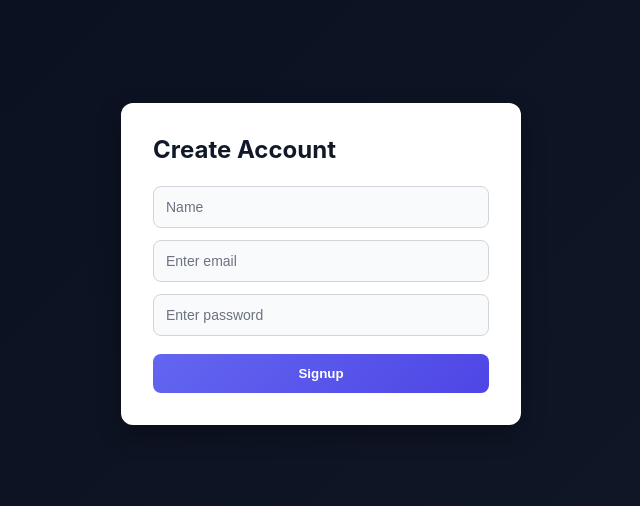
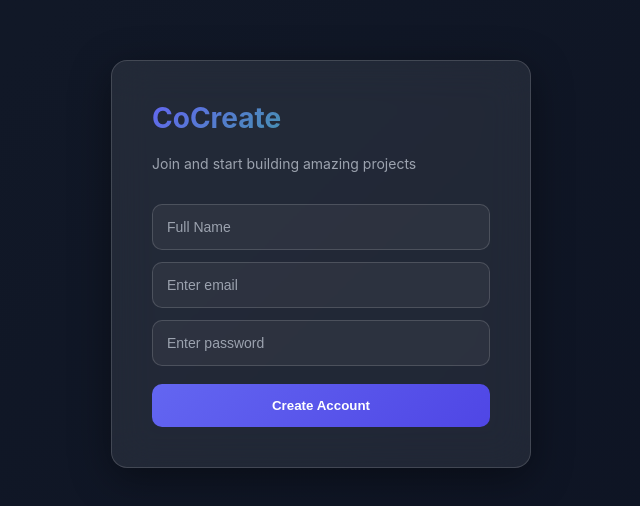
Before and after one commit to malviya-rajveer/cocreate, a Next.js app: page /signup in a window 1280 px wide. Shown: the part 136-642 px from the top of the page, without its empty margins (319-959 px from the left). Built offline with nearby package versions, Linux system fonts and the light colour scheme.

Commit message:
fixed ui

```diff
--- a/app/globals.css
+++ b/app/globals.css
@@ -301,3 +301,198 @@ body {
   justify-content: center;
   align-items: center;
 }
+
+/* Reset */
+* {
+  box-sizing: border-box;
+  margin: 0;
+  padding: 0;
+}
+
+/* Body */
+body {
+  background: linear-gradient(135deg, #0a0f1f, #111827);
+  color: #ffffff;
+  font-family: Inter, system-ui, -apple-system, sans-serif;
+}
+
+/* Card container */
+.auth-card {
+  background: #ffffff;
+  color: #111827; /* FIX: dark text inside white card */
+  padding: 32px;
+  border-radius: 12px;
+  width: 100%;
+  max-width: 400px;
+  box-shadow: 0 10px 25px rgba(0,0,0,0.3);
+}
+
+/* Inputs */
+.auth-input {
+  width: 100%;
+  padding: 12px;
+  margin-top: 12px;
+  border-radius: 8px;
+  border: 1px solid #d1d5db;
+  background: #f9fafb;
+  color: #111827; /* FIX: readable text */
+  font-size: 14px;
+}
+
+.auth-input::placeholder {
+  color: #6b7280;
+}
+
+/* Button */
+.auth-button {
+  width: 100%;
+  margin-top: 18px;
+  padding: 12px;
+  border-radius: 8px;
+  border: none;
+  background: linear-gradient(135deg, #6366f1, #4f46e5);
+  color: white;
+  font-weight: 600;
+  cursor: pointer;
+}
+
+.auth-button:hover {
+  opacity: 0.9;
+}
+
+/* Center container */
+.auth-container {
+  height: 100vh;
+  display: flex;
+  justify-content: center;
+  align-items: center;
+}
+
+/* addd krdiyaa bhaii */
+
+* {
+  box-sizing: border-box;
+  margin: 0;
+  padding: 0;
+}
+
+body {
+  font-family: Inter, system-ui, -apple-system, sans-serif;
+  background: linear-gradient(-45deg, #0a0f1f, #111827, #0f172a, #020617);
+  background-size: 400% 400%;
+  animation: gradientBG 12s ease infinite;
+  color: white;
+}
+
+/* animated background */
+@keyframes gradientBG {
+  0% {
+    background-position: 0% 50%;
+  }
+
+  50% {
+    background-position: 100% 50%;
+  }
+
+  100% {
+    background-position: 0% 50%;
+  }
+}
+
+/* center container */
+.auth-container {
+  height: 100vh;
+  display: flex;
+  justify-content: center;
+  align-items: center;
+}
+
+/* glass card */
+.auth-card {
+  backdrop-filter: blur(20px);
+  background: rgba(255, 255, 255, 0.08);
+  border: 1px solid rgba(255, 255, 255, 0.15);
+  padding: 40px;
+  border-radius: 16px;
+  width: 100%;
+  max-width: 420px;
+  box-shadow: 0 10px 40px rgba(0, 0, 0, 0.4);
+  animation: fadeIn 0.6s ease;
+}
+
+/* animation */
+@keyframes fadeIn {
+  from {
+    opacity: 0;
+    transform: translateY(20px);
+  }
+
+  to {
+    opacity: 1;
+    transform: translateY(0);
+  }
+}
+
+.auth-title {
+  font-size: 24px;
+  font-weight: 600;
+  margin-bottom: 6px;
+}
+
+.auth-subtitle {
+  font-size: 14px;
+  color: #9ca3af;
+  margin-bottom: 20px;
+}
+
+/* inputs */
+.auth-input {
+  width: 100%;
+  padding: 14px;
+  margin-top: 12px;
+  border-radius: 10px;
+  border: 1px solid rgba(255, 255, 255, 0.15);
+  background: rgba(255, 255, 255, 0.05);
+  color: white;
+  font-size: 14px;
+  outline: none;
+  transition: 0.3s;
+}
+
+.auth-input:focus {
+  border-color: #6366f1;
+  box-shadow: 0 0 0 1px #6366f1;
+}
+
+.auth-input::placeholder {
+  color: #9ca3af;
+}
+
+/* button */
+.auth-button {
+  width: 100%;
+  margin-top: 18px;
+  padding: 14px;
+  border-radius: 10px;
+  border: none;
+  background: linear-gradient(135deg, #6366f1, #4f46e5);
+  color: white;
+  font-weight: 600;
+  cursor: pointer;
+  transition: 0.3s;
+}
+
+.auth-button:hover {
+  transform: translateY(-2px);
+  box-shadow: 0 8px 20px rgba(99, 102, 241, 0.4);
+}
+
+/* logo */
+.auth-logo {
+  font-size: 28px;
+  font-weight: bold;
+  margin-bottom: 20px;
+  background: linear-gradient(135deg, #6366f1, #22c55e);
+  -webkit-background-clip: text;
+  -webkit-text-fill-color: transparent;
+}
--- a/app/signup/page.js
+++ b/app/signup/page.js
@@ -67,10 +67,14 @@ export default function SignupPage() {
 
       <div className="auth-card">
 
-        <h2 style={{marginBottom: "10px"}}>Create Account</h2>
+         <div className="auth-logo">CoCreate</div>
+
+       <div className="auth-subtitle">
+          Join and start building amazing projects
+        </div>
 
         <input
-          placeholder="Name"
+          placeholder="Full Name"
           className="auth-input"
           value={name}
           onChange={(e) => setName(e.target.value)}
@@ -106,7 +110,7 @@ export default function SignupPage() {
 )}
 
         <button className="auth-button" onClick={handleSignup}>
-          Signup
+          Create Account
         </button>
 
       </div>
```
Also changed, not shown: app/login/page.js (+9 -1 lines).
